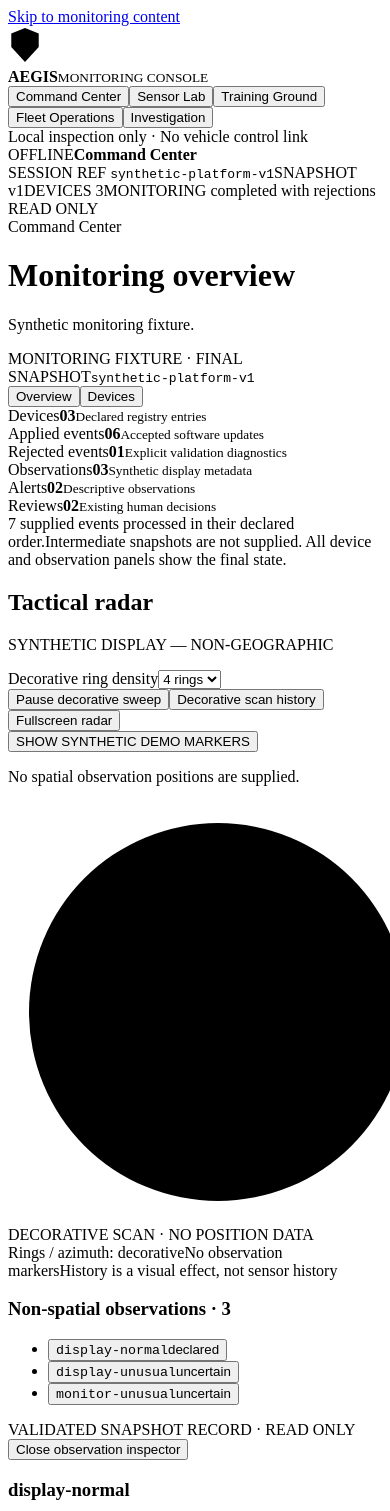
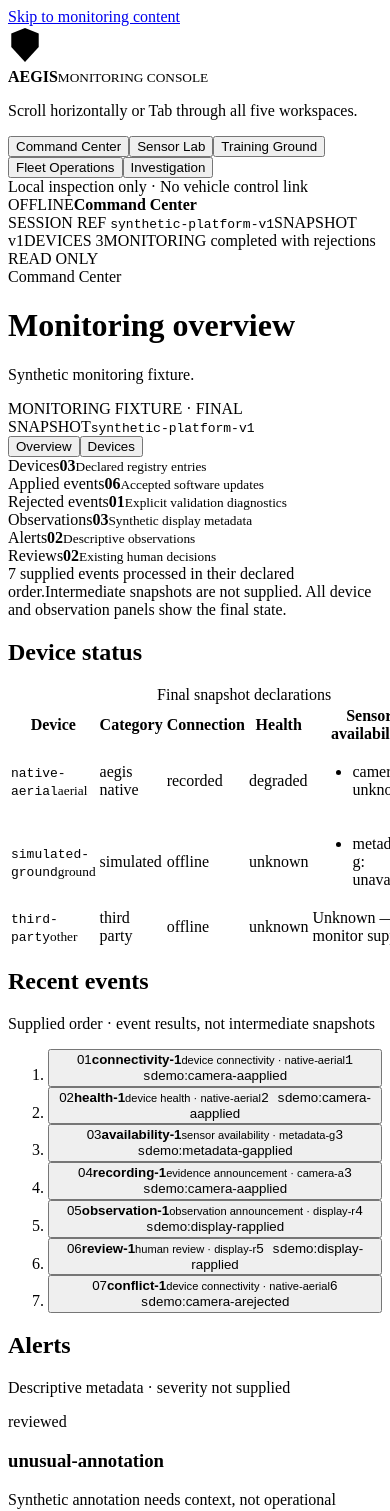
Before and after one commit to kams223/aegis, a React (Vite) app in the folder web/monitoring-console/: page / in a window 390 px wide. Shown: the top 1511 px of the page. Built offline with nearby package versions, Linux system fonts and the light colour scheme.

Commit message:
Refine AEGIS technical dashboard and responsive UI

```diff
--- a/web/monitoring-console/src/components.tsx
+++ b/web/monitoring-console/src/components.tsx
@@ -2,11 +2,14 @@ import type { ReactNode } from 'react';
 import type { Timestamp } from './models';
 
 export const label = (value: string) => value.replaceAll('_', ' ');
+export type StatusTone = 'neutral' | 'good' | 'warning' | 'critical';
+
 export function Badge({ value }: { value: string }) {
-  const tone = ['failed', 'mismatch'].includes(value) ? 'critical' : ['rejected', 'degraded', 'unavailable', 'completed_with_rejections'].includes(value) ? 'warning' : ['applied', 'completed', 'reviewed', 'verified', 'available'].includes(value) ? 'good' : 'neutral';
-  return <span className={`badge ${tone}`}><span aria-hidden="true" className="status-dot" />{label(value)}</span>;
+  const tone: StatusTone = ['failed', 'mismatch'].includes(value) ? 'critical' : ['rejected', 'degraded', 'unavailable', 'completed_with_rejections'].includes(value) ? 'warning' : ['applied', 'completed', 'reviewed', 'verified', 'available'].includes(value) ? 'good' : 'neutral';
+  return <span className={`badge ${tone}`} data-tone={tone}><span aria-hidden="true" className="status-dot" />{label(value)}</span>;
 }
 export function Time({ value }: { value: Timestamp }) { return <span className="timestamp"><code>{value.value} {value.unit}</code><span>{value.clock_domain}</span></span>; }
 export function Empty({ children }: { children: ReactNode }) { return <p className="empty">{children}</p>; }
 export function Card({ title, children, className = '' }: { title: string; children: ReactNode; className?: string }) { return <section className={`card ${className}`}><h2>{title}</h2>{children}</section>; }
-export function Metric({ title, value, detail }: { title: string; value: number; detail: string }) { return <article className="metric" aria-label={title}><span>{title}</span><strong>{value.toString().padStart(2, '0')}</strong><small>{detail}</small></article>; }
+export function MetricGroup({ children }: { children: ReactNode }) { return <div className="metrics" aria-label="Session metrics">{children}</div>; }
+export function Metric({ title, value, detail, tone = 'neutral' }: { title: string; value: number; detail: string; tone?: StatusTone }) { return <article className="metric" aria-label={title} data-tone={tone}><span>{title}</span><strong>{value.toString().padStart(2, '0')}</strong><small>{detail}</small></article>; }
--- a/web/monitoring-console/src/layout/WorkspaceShell.tsx
+++ b/web/monitoring-console/src/layout/WorkspaceShell.tsx
@@ -20,7 +20,8 @@ export function WorkspaceShell({ page, onNavigate, focusRequest, fixtureId, fixt
     <a className="skip-link" href="#main-content">Skip to monitoring content</a>
     <aside className="sidebar">
       <div className="brand"><svg width="34" height="38" aria-hidden="true" viewBox="0 0 32 36"><path d="M16 2 29 7v13L16 34 3 20V7Z" /><path d="m9 22 7-13 7 13M12 17h8" /></svg><div><strong>AEGIS</strong><small>MONITORING CONSOLE</small></div></div>
-      <nav className="workspace-primary" aria-label="Workspaces">
+      <p className="workspace-scroll-help" id="workspace-scroll-help">Scroll horizontally or Tab through all five workspaces.</p>
+      <nav className="workspace-primary" aria-label="Workspaces" aria-describedby="workspace-scroll-help">
         {WORKSPACES.map(w => <button key={w.id} type="button" aria-current={w.id === workspace.id ? 'page' : undefined} onClick={() => { if (w.id !== workspace.id) onNavigate(w.pages[0].id); }}>{w.label}</button>)}
       </nav>
       <div className="sidebar-footer">Local inspection only · No vehicle control link</div>
--- a/web/monitoring-console/src/layout/workspace-shell.css
+++ b/web/monitoring-console/src/layout/workspace-shell.css
@@ -7,11 +7,17 @@
 .workspace-shell main { width: 100%; }
 .workspace-shell :is(.workspace-primary, .workspace-pages) button:focus-visible { outline: 3px solid var(--cyan); outline-offset: 3px; }
 .workspace-shell .page-heading h1:focus { outline: 2px solid var(--cyan); outline-offset: 4px; }
+.workspace-shell .workspace-scroll-help { display: none; }
+.workspace-shell .topbar > *, .workspace-shell .system-telemetry > span { min-width: 0; max-width: 100%; overflow-wrap: anywhere; }
+.workspace-shell .system-telemetry { flex: 1 1 20rem; max-width: 100%; }
 @media (max-width: 760px) {
-  .workspace-shell .workspace-primary { display: grid; grid-template-columns: repeat(2, minmax(0, 1fr)); }
+  .workspace-shell .sidebar { min-width: 0; max-width: 100%; }
+  .workspace-shell .workspace-scroll-help { display: block; margin: 0; color: var(--muted); font-size: .75rem; }
+  .workspace-shell .workspace-primary { display: flex; flex-direction: row; flex-wrap: nowrap; overflow-x: auto; min-width: 0; max-width: 100%; padding: 8px; gap: 6px; }
+  .workspace-shell .workspace-primary button { flex: 0 0 auto; width: auto; }
   .workspace-shell .workspace-pages { display: flex; }
   .workspace-shell .page-heading { gap: 10px; margin-bottom: 14px; }
 }
 @media (max-width: 420px) {
-  .workspace-shell .workspace-primary { grid-template-columns: minmax(0, 1fr); }
+  .workspace-shell .sidebar { padding: 12px; gap: 8px; }
 }
--- a/web/monitoring-console/src/panels.tsx
+++ b/web/monitoring-console/src/panels.tsx
@@ -1,27 +1,27 @@
 import { useRef, useState } from 'react';
 import type { Session, Snapshot } from './models';
-import { Badge, Card, Empty, Metric, Time, label } from './components';
+import { Badge, Card, Empty, Metric, MetricGroup, Time, label } from './components';
 import { ObservationInspector } from './observation/ObservationInspector';
 import { SensorDiagnostics } from './fusion/SensorFusionPanel';
 import { RadarGraphic, RadarPanel, CameraPanel, SimulationPanel, DeviceStatus, RecentEvents, AlertSummary } from './hud';
 
 export function Overview({ session, onEventSelect }: { session: Session; onEventSelect: (index: number) => void }) {
   const snapshot = session.final_snapshot;
-  return <>
-    <div className="metrics" aria-label="Session metrics">
+  return <section className="command-dashboard" aria-label="Command Center dashboard">
+    <MetricGroup>
       <Metric title="Devices" value={snapshot.registry.devices.length} detail="Declared registry entries" />
       <Metric title="Applied events" value={session.summary.applied_count} detail="Accepted software updates" />
-      <Metric title="Rejected events" value={session.summary.rejected_count} detail="Explicit validation diagnostics" />
+      <Metric title="Rejected events" value={session.summary.rejected_count} detail="Explicit validation diagnostics" tone="warning" />
       <Metric title="Observations" value={snapshot.observations.length} detail="Synthetic display metadata" />
       <Metric title="Alerts" value={snapshot.alerts.length} detail="Descriptive observations" />
       <Metric title="Reviews" value={snapshot.review_history.length} detail="Existing human decisions" />
-    </div>
+    </MetricGroup>
     <div className="session-strip"><span>{session.summary.event_count} supplied events processed in their declared order.</span><span>Intermediate snapshots are not supplied. All device and observation panels show the final state.</span></div>
+    <div className="dashboard-bottom"><DeviceStatus snapshot={snapshot} /><RecentEvents session={session} onSelect={onEventSelect} /><AlertSummary snapshot={snapshot} /></div>
     <div className="visual-grid"><RadarPanel snapshot={snapshot} /><CameraPanel snapshot={snapshot} /><SimulationPanel /></div>
-    <div className="dashboard-bottom"><DeviceStatus snapshot={snapshot} /><RecentEvents session={session} onSelect={onEventSelect} /><AlertSummary snapshot={snapshot} /></div>
     <SensorDiagnostics snapshot={snapshot} />
     <p className="note data-boundary">{snapshot.description}</p>
-  </>;
+  </section>;
 }
 
 export function Devices({ snapshot }: { snapshot: Snapshot }) {
--- a/web/monitoring-console/src/styles.css
+++ b/web/monitoring-console/src/styles.css
@@ -1,4 +1,11 @@
-:root { color-scheme: dark; --background: #050B0A; --sidebar: #071310; --panel: #101D1B; --elevated: #142421; --green: #22C55E; --radar: #00FF88; --border: #174B39; --text: #E8F5EE; --muted: #8CA99E; --amber: #F59E0B; --red: #EF4444; --cyan: #38BDF8; font-family: ui-sans-serif, system-ui, -apple-system, BlinkMacSystemFont, "Segoe UI", sans-serif; background: var(--background); color: var(--text); font-synthesis: none; text-rendering: optimizeLegibility; }
+:root { color-scheme: dark; --background: #080F12; --sidebar: #0B1518; --panel: #0E1C21; --elevated: #14262C; --green: #55DBA5; --radar: #00FF88; --border: #2A4349; --text: #E3EDF0; --muted: #ABBDC2; --amber: #F3C276; --red: #F19C9C; --cyan: #72C9EC; --font-ui: ui-sans-serif, system-ui, -apple-system, BlinkMacSystemFont, "Segoe UI", sans-serif;
+  --font-data: ui-monospace, SFMono-Regular, Consolas, monospace;
+  --space-1: 4px; --space-2: 8px; --space-3: 12px; --space-4: 16px; --space-5: 24px;
+  --radius-control: 4px; --radius-panel: 6px;
+  --border-subtle: #20363C; --surface-hover: #1C353D; --surface-selected: #16352E;
+  --status-good-bg: #102D24; --status-warning-bg: #302819; --status-critical-bg: #332126;
+  --focus: var(--cyan); --motion-fast: 120ms; --motion-ease: ease-out;
+  font-family: var(--font-ui); background: var(--background); color: var(--text); font-synthesis: none; text-rendering: optimizeLegibility; }
 * { box-sizing: border-box; }
 body { margin: 0; }
 button, select { font: inherit; color: var(--text); background: var(--elevated); border: 1px solid var(--border); border-radius: 2px; padding: .6rem .7rem; }
@@ -329,3 +336,66 @@ input[type="range"] { accent-color: var(--green); width: 100%; min-width: 0; mar
   .timeline-evaluation { align-items: stretch; flex-direction: column; }
   .timeline-evaluation input { flex-basis: auto; width: 100%; }
 }
+
+/* Phase 72B: technical workstation presentation, using existing local CSS. */
+.card { background: var(--panel); border-color: var(--border); border-radius: var(--radius-panel); padding: var(--space-4); box-shadow: 0 2px 8px #00000020; }
+.card::after { display: none; }
+.card > h2 { color: var(--text); font-size: .8125rem; letter-spacing: .045em; padding-bottom: var(--space-3); margin-bottom: var(--space-3); border-color: var(--border-subtle); }
+.card > h2::before { width: 3px; height: 12px; border-radius: 1px; background: var(--cyan); }
+.card p, .card label { font-size: .8125rem; line-height: 1.5; }
+.card small, .card .note { font-size: .75rem !important; line-height: 1.45; }
+.card h3 { font-size: .8125rem; color: var(--text); }
+.card dl { font-size: .8125rem; gap: var(--space-2) var(--space-3); }
+.card code { font-family: var(--font-data); font-size: .75rem; }
+button, select { border-radius: var(--radius-control); }
+button { transition: background-color var(--motion-fast) var(--motion-ease), border-color var(--motion-fast) var(--motion-ease), color var(--motion-fast) var(--motion-ease); }
+button:hover:not(:disabled) { background: var(--surface-hover); border-color: var(--cyan); }
+:focus-visible { outline: 3px solid var(--focus); outline-offset: 3px; }
+summary { padding-block: var(--space-1); }
+.badge { max-width: 100%; white-space: normal; overflow-wrap: anywhere; border-radius: var(--radius-control); font: .75rem/1.35 var(--font-data); color: var(--muted); background: var(--elevated); border-color: var(--border); padding: 4px 7px; }
+.badge.good { color: var(--green); background: var(--status-good-bg); border-color: var(--green); }
+.badge.warning { color: var(--amber); background: var(--status-warning-bg); border-color: var(--amber); }
+.badge.critical { color: var(--red); background: var(--status-critical-bg); border-color: var(--red); }
+.badge .status-dot { width: 6px; height: 6px; flex-shrink: 0; }
+.badge.warning .status-dot { border-radius: 0; transform: rotate(45deg); }
+.badge.critical .status-dot { border-radius: 0; }
+.badge.neutral .status-dot { background: transparent; border: 1px solid currentColor; }
+.metric { padding: var(--space-3); border-radius: var(--radius-panel); border-top-color: var(--border); }
+.metric > span { color: var(--muted); font: .75rem/1.35 var(--font-data); letter-spacing: .02em; }
+.metric > strong { color: var(--text); font: 600 1.65rem/1.15 var(--font-data); margin: var(--space-2) 0; font-variant-numeric: tabular-nums; }
+.metric > small { font-size: .75rem; line-height: 1.35; }
+.metric[data-tone=warning] { border-top-color: var(--amber); }
+.metric[data-tone=warning] > strong { color: var(--amber); }
+.workspace-shell .topbar { background: var(--sidebar); padding-block: var(--space-3); }
+.workspace-shell .topbar > strong { font-size: .875rem; letter-spacing: .02em; }
+.workspace-shell .page-heading { margin-bottom: var(--space-4); }
+.workspace-shell .page-heading h1 { font-size: clamp(1.25rem, 1.8vw, 1.75rem); letter-spacing: -.025em; }
+.workspace-shell .page-heading p { font-size: .8125rem; color: var(--muted); }
+.workspace-shell .workspace-primary button { font-size: .8125rem; border-radius: var(--radius-control); }
+.workspace-shell nav button[aria-current=page] { color: var(--text); background: var(--surface-selected); }
+.workspace-shell .system-telemetry { font-size: .6875rem; }
+.workspace-shell .system-telemetry code { font-size: inherit; }
+.command-dashboard { display: grid; gap: var(--space-4); min-width: 0; }
+.command-dashboard .metrics { margin: 0; gap: var(--space-2); }
+.command-dashboard .session-strip { padding: 0; font: .75rem/1.4 var(--font-data); gap: var(--space-3); }
+.command-dashboard .card { margin-bottom: 0; }
+.command-dashboard .dashboard-bottom, .command-dashboard .visual-grid { gap: var(--space-3); }
+.command-dashboard .event-timeline { max-height: 320px; }
+.command-dashboard .event-timeline button { padding-block: var(--space-2); }
+.command-dashboard .visual-grid .camera-viewport { aspect-ratio: 16 / 9; min-height: 0; }
+.command-dashboard .visual-grid .simulation-viewport { height: 240px; }
+.command-dashboard .visual-grid .observation-inspector { max-height: 320px; }
+.command-dashboard .viewport-toolbar { margin-block: var(--space-2); gap: var(--space-2); }
+.command-dashboard .data-boundary { margin: 0; }
+@media (max-width: 760px) {
+  .command-dashboard { gap: var(--space-3); }
+  .command-dashboard .metrics { grid-template-columns: repeat(2, minmax(0, 1fr)); }
+  .card { padding: var(--space-3); }
+}
+@media (prefers-reduced-motion: reduce) {
+  button { transition: none; }
+}
+
+/* Keep the evidence canvas scroll local and visibly keyboard focusable. */
+.reference-diagram { min-width: 0; scrollbar-gutter: stable; }
+.reference-diagram:focus-visible { outline: 3px solid var(--cyan); outline-offset: 3px; }
```
Also changed, not shown: web/monitoring-console/src/fusion/SensorFusionPanel.tsx (+8 -2 lines), 2 other files (tests, documents, lock files or other folders).
